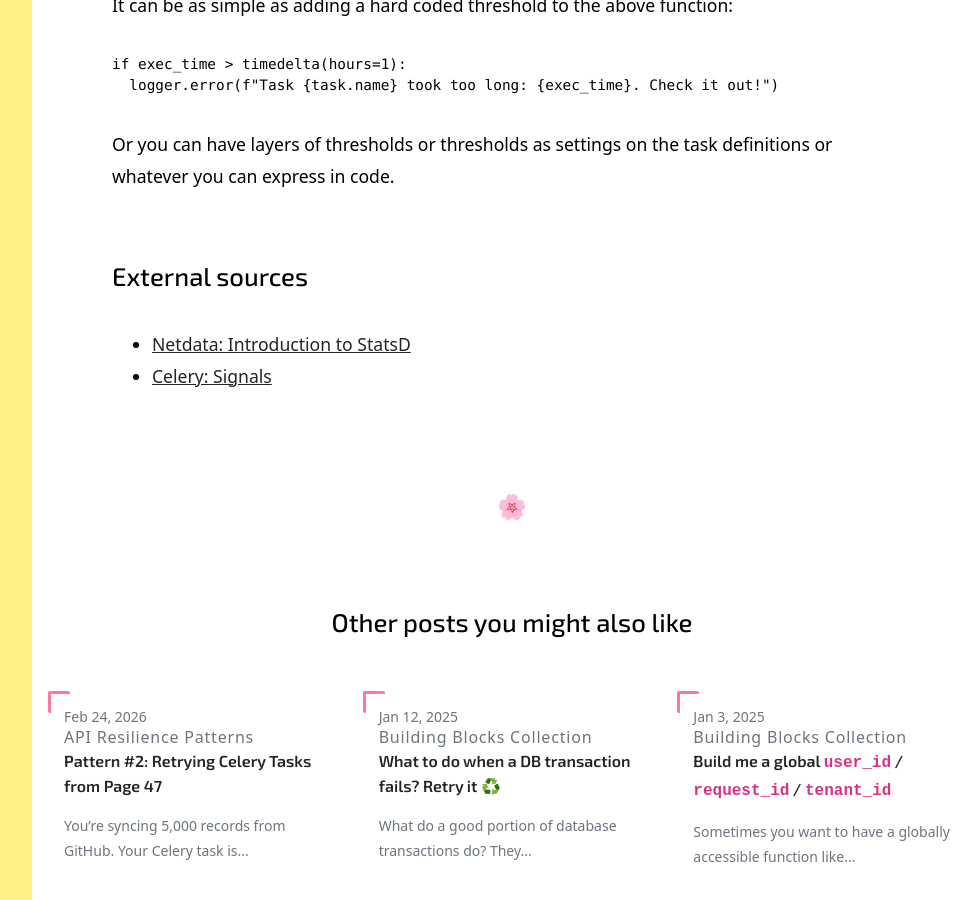
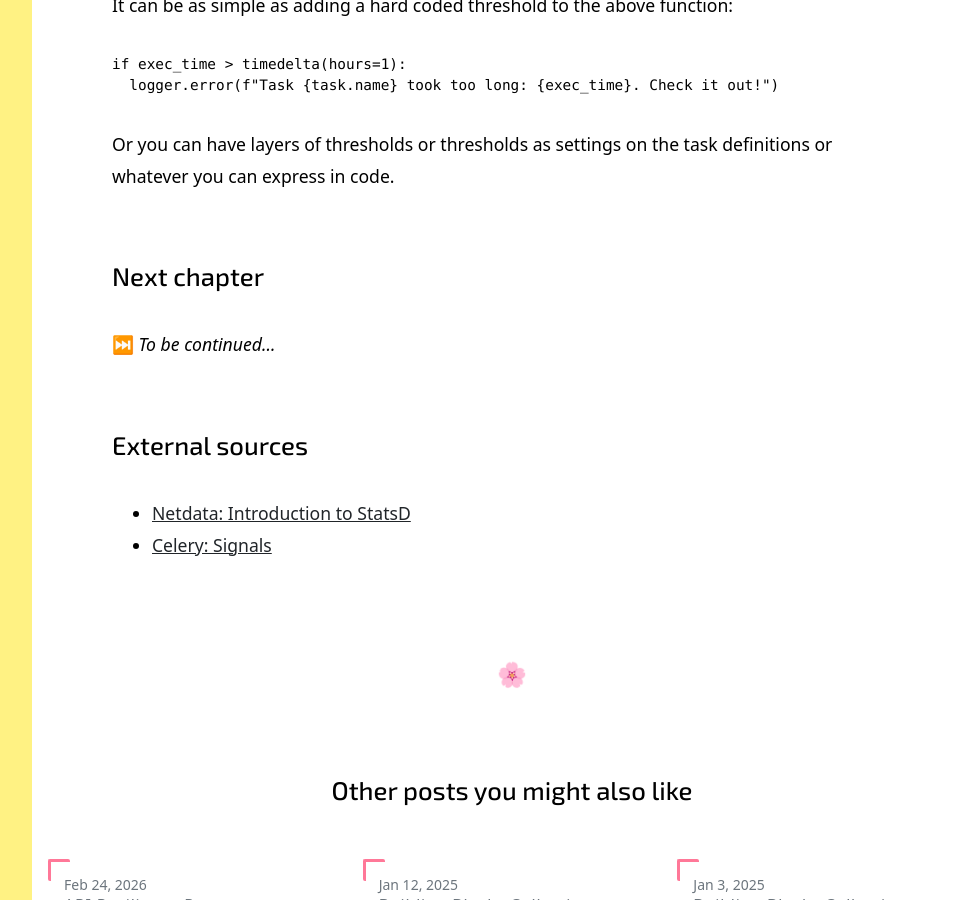
Before and after one commit to inesp/inesp.github.io, a Jekyll site: the page built from _posts/2025-01-02-celery-execution-times.md, in a window 1280 px wide and 900 px high, scrolled down 4041 px. Shown: the whole window, without its empty margins (288-1268 px from the left). Built offline with Jekyll 4.4.1, drawn with Linux system fonts in a browser that asks for light colours; nearby versions of some CDN libraries; some web fonts are replaced; a style sheet for code colours, icons or effects is not loaded.

Commit message:
Show for all series

```diff
--- a/_layouts/post.html
+++ b/_layouts/post.html
@@ -49,7 +49,7 @@ layout: default
       <h2>Next chapter</h2>
       <p>⏭️ <a href="{{ next.url | relative_url }}">{{ next.title }}</a></p>
       {% endif %}
-    {% elsif page.prev_post %}
+    {% elsif page.series %}
       <h2>Next chapter</h2>
       <p>⏭️ <em>To be continued...</em></p>
     {% endif %}
```
